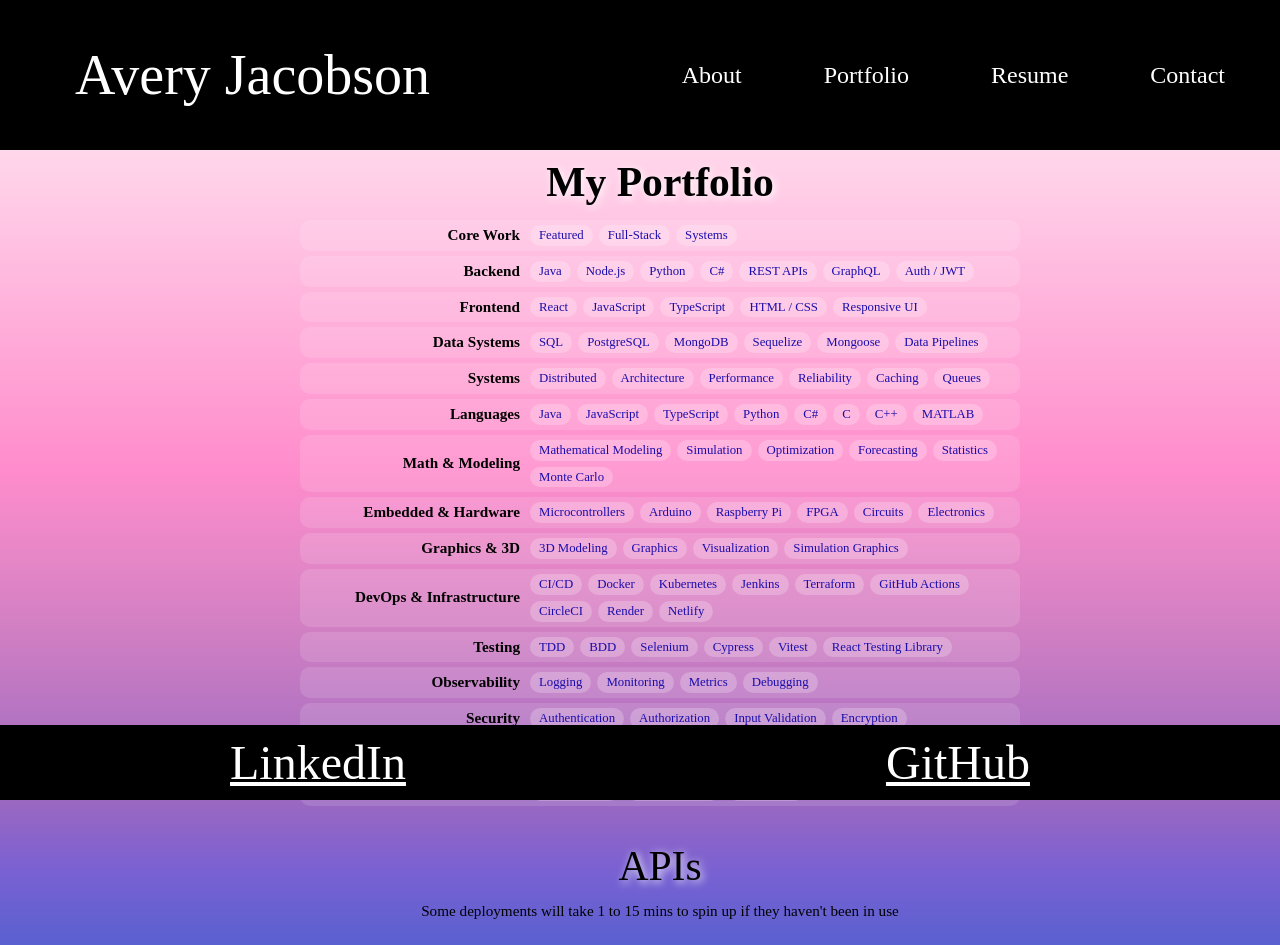
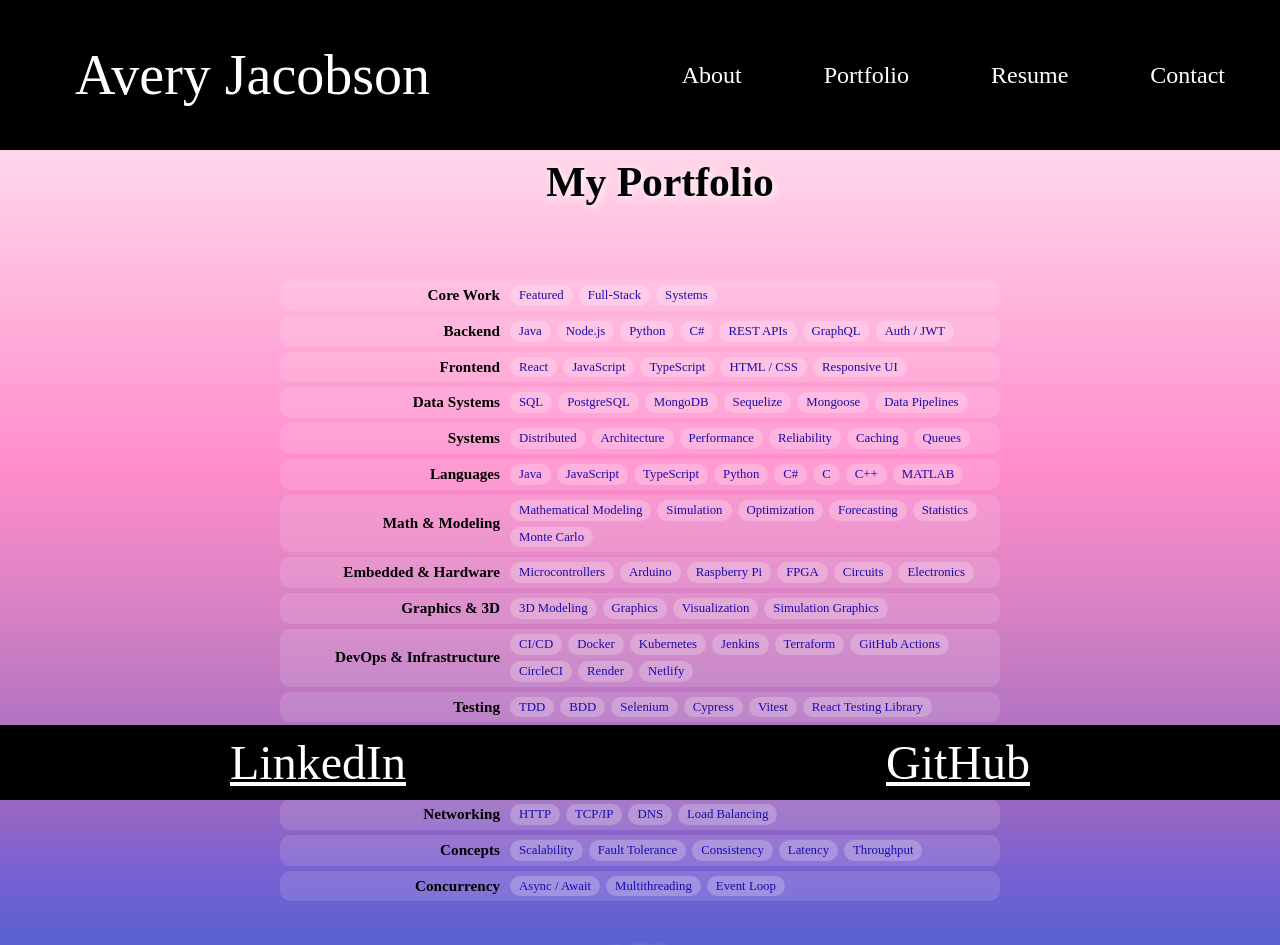
Before and after one commit to TheReal4m4d3u5/fullPortfolio, a React (Vite) app: page /Portfolio in a window 1280 px wide. Shown: the top 945 px of the page. Built offline with nearby package versions, Linux system fonts and the light colour scheme.

Commit message:
updated portfolio index

```diff
--- a/src/pages/Portfolio.jsx
+++ b/src/pages/Portfolio.jsx
@@ -726,7 +726,9 @@ const Portfolio = () => {
       <div className="portfolio-page">
         <section className="portfolio-Wraper">
           <h1 className="portfilioHeaderText">My Portfolio</h1>
+        </section>
 
+        <section className="index-Wraper">
           {/* Index Section */}
           <nav className="portfolio-index">
             <div className="index-row">
@@ -888,6 +890,18 @@ const Portfolio = () => {
                 <a href="#loadbalancing">Load Balancing</a>
               </div>
             </div>
+
+            <div className="index-row">
+              <h4>Concepts</h4>
+              <div className="sublist">
+                <a>Scalability</a>
+                <a>Fault Tolerance</a>
+                <a>Consistency</a>
+                <a>Latency</a>
+                <a>Throughput</a>
+              </div>
+            </div>
+
             <div className="index-row">
               <h4>Concurrency</h4>
               <div className="sublist">
```
